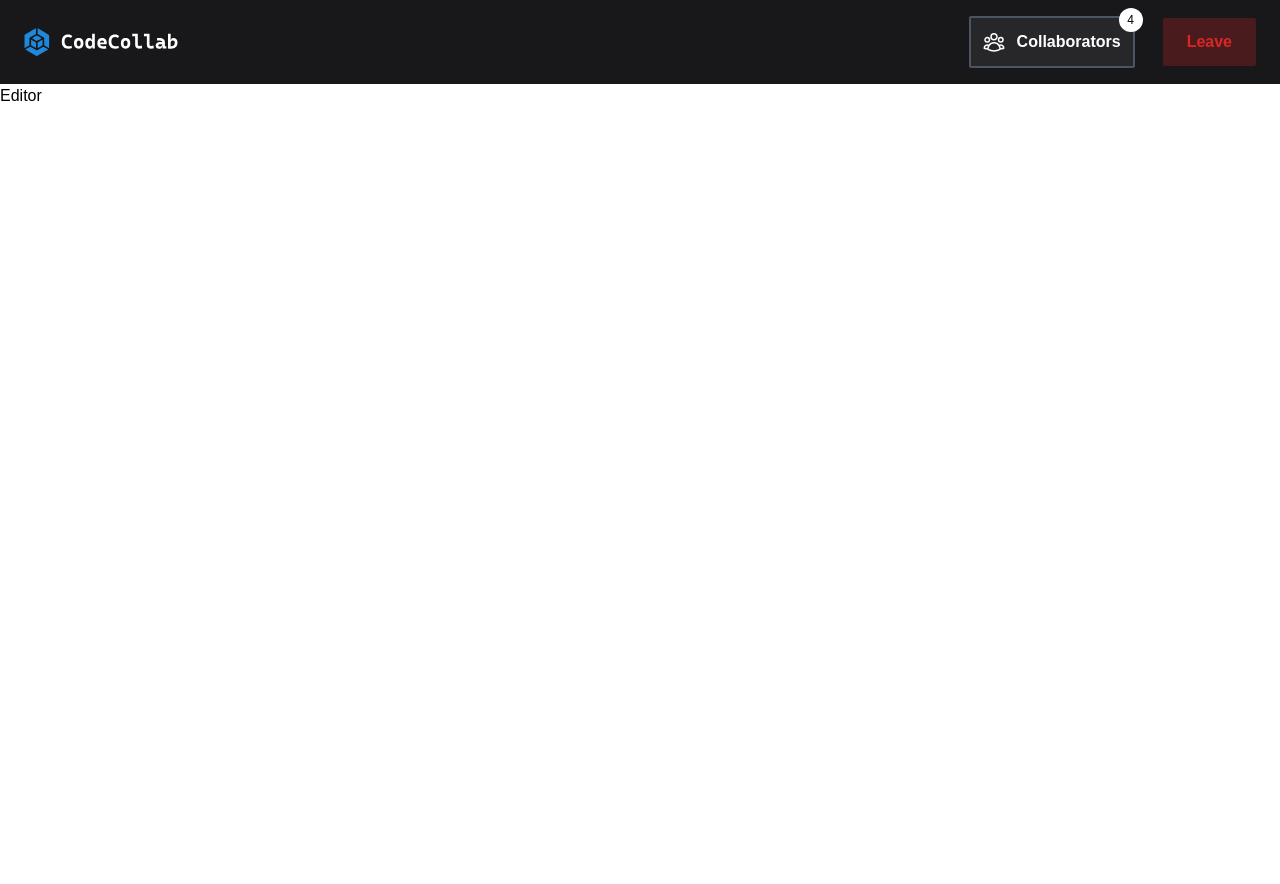
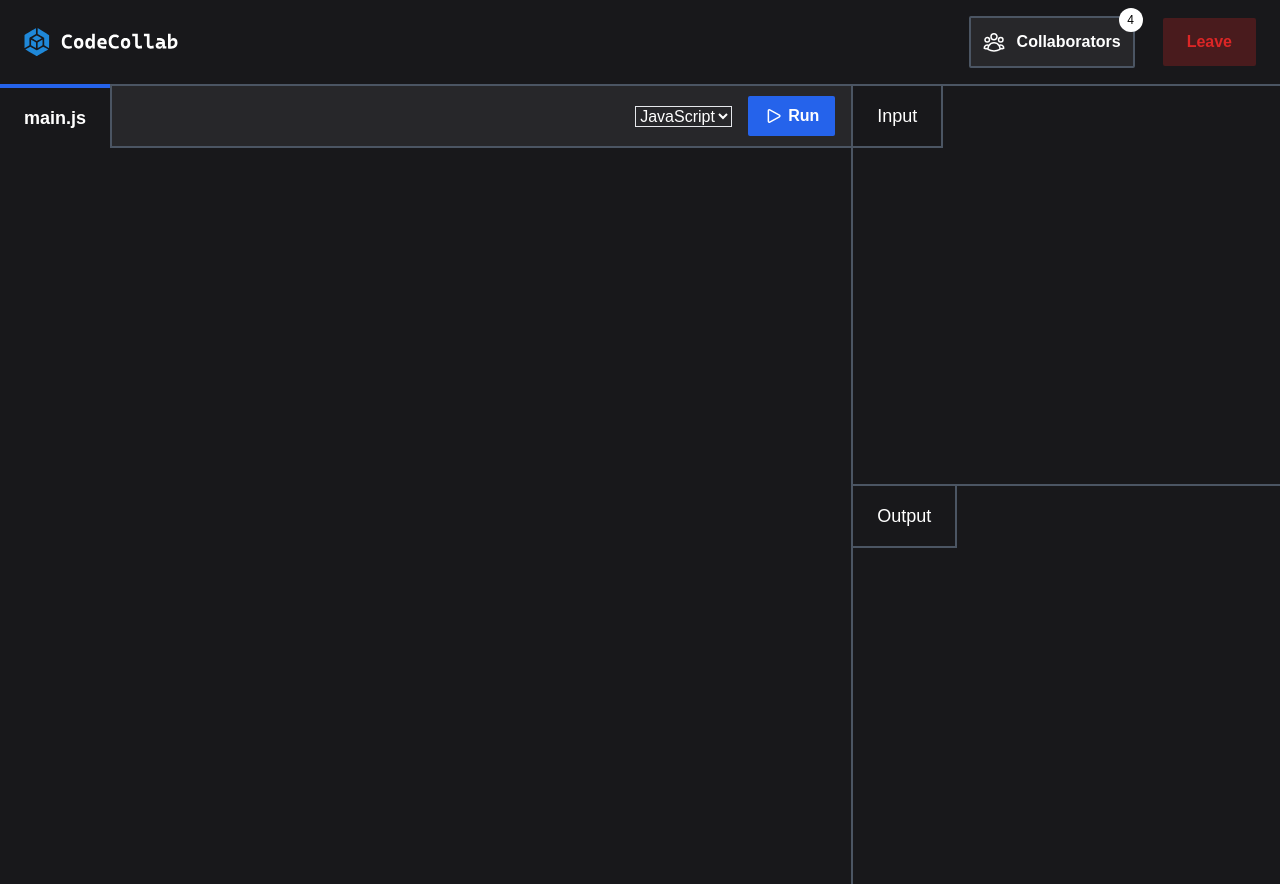
Before and after one commit to shaqeebakhtar/codecollab, a React (Create React App) app: page /editor/1 in a window 1280 px wide. Before the commit the page ends 800 px from the top, so only its background shows below. Built offline with nearby package versions, Linux system fonts and the light colour scheme.

Commit message:
add: editor page

```diff
--- a/src/App.tsx
+++ b/src/App.tsx
@@ -1,6 +1,6 @@
 import { Route, BrowserRouter as Router, Routes } from "react-router-dom";
-import Editor from "./components/Editor";
-import Home from "./components/Home";
+import Editor from "./pages/Editor";
+import Home from "./pages/Home";
 
 function App() {
   return (
--- a/src/components/Editor.tsx
+++ /dev/null
@@ -1,12 +0,0 @@
-import Header from "./Header/Header";
-
-const Editor = () => {
-  return (
-    <>
-      <Header />
-      <div>Editor</div>
-    </>
-  );
-};
-
-export default Editor;
--- a/src/components/Header/Header.tsx
+++ b/src/components/Header/Header.tsx
@@ -32,7 +32,7 @@ const Header = ({ isHome }: THeader) => {
 
   return (
     <header className="bg-zinc-900 text-white">
-      <div className="container mx-auto px-6 py-4">
+      <div className="mx-auto px-6 py-4">
         <div className="flex items-center justify-between">
           <div className="logo">
             <a href="/">
--- /dev/null
+++ b/src/pages/Editor.tsx
@@ -0,0 +1,71 @@
+import Header from "../components/Header/Header";
+
+const Editor = () => {
+  return (
+    <>
+      <Header />
+      <div className="grid grid-cols-3 text-white">
+        <div className="bg-zinc-900 col-start-1 col-end-3 h-screen border-r-2 border-gray-600">
+          <div className="flex items-center justify-between bg-zinc-800 h-16">
+            <div className="h-full pt-4 pb-4 pl-6 pr-6 font-bold border-t-4 border-blue-600 bg-zinc-900 text-lg">
+              main.js
+            </div>
+            <div className="flex items-center justify-end gap-4  border-t-2 border-b-2 border-l-2 border-gray-600 w-full h-full pr-4">
+              <select
+                name="language"
+                id="language"
+                className="bg-transparent border"
+              >
+                <option value="javascript">JavaScript</option>
+                <option value="python">Python</option>
+                <option value="c++">C++</option>
+              </select>
+              <button className="flex items-center justify-center gap-1 bg-blue-600 pt-2 pb-2 pl-4 pr-4  font-semibold rounded-sm hover:bg-blue-700 ease-in duration-75">
+                <svg
+                  xmlns="http://www.w3.org/2000/svg"
+                  width="20"
+                  height="20"
+                  fill="none"
+                >
+                  <path
+                    stroke="#fff"
+                    stroke-linecap="round"
+                    stroke-linejoin="round"
+                    stroke-width="1.5"
+                    d="M4.375 4.71a.938.938 0 0 1 1.39-.82l9.617 5.289a.938.938 0 0 1 0 1.643L5.764 16.11a.938.938 0 0 1-1.389-.822V4.711Z"
+                  />
+                </svg>
+                Run
+              </button>
+            </div>
+          </div>
+          <textarea
+            name="code"
+            id="code"
+            className="w-full h-[90vh] p-4 outline-none bg-transparent resize-none"
+          ></textarea>
+        </div>
+        <div className="grid grid-row-2 bg-zinc-900">
+          <div className="border-t-2 border-gray-600 h-16">
+            <div className="h-full w-max pt-4 pb-4 pl-6 pr-6 border-r-2 border-b-2 border-gray-600 text-lg">
+              Input
+            </div>
+            <textarea
+              name="input"
+              id="input"
+              className="w-full h-full p-4 outline-none bg-transparent resize-none"
+            ></textarea>
+          </div>
+          <div className="border-t-2 border-gray-600 h-16">
+            <div className="h-full w-max pt-4 pb-4 pl-6 pr-6 border-r-2 border-b-2 border-gray-600 text-lg">
+              Output
+            </div>
+            <div className="h-full w-full p-4"></div>
+          </div>
+        </div>
+      </div>
+    </>
+  );
+};
+
+export default Editor;
--- a/src/components/Home.tsx
+++ b/src/pages/Home.tsx
@@ -1,5 +1,5 @@
 import { useState } from "react";
-import Header from "./Header/Header";
+import Header from "../components/Header/Header";
 
 const Home = () => {
   const [roomId, setRoomId] = useState("");
@@ -18,7 +18,7 @@ const Home = () => {
             name="room-id"
             id="room-id"
             placeholder="Enter Room Id"
-            className="w-full p-2 rounded-sm border-2 border-gray-600 bg-zinc-800 outline-none focus:border-blue-600"
+            className="w-full p-3 rounded-sm border-2 border-gray-600 bg-zinc-800 outline-none focus:border-blue-600"
           />
           <input
             value={username}
@@ -27,14 +27,14 @@ const Home = () => {
             name="username"
             id="username"
             placeholder="Enter Name to be displayed"
-            className="w-full p-2 rounded-sm border-2 border-gray-600 bg-zinc-800 outline-none focus:border-blue-600 mt-4"
+            className="w-full p-3 rounded-sm border-2 border-gray-600 bg-zinc-800 outline-none focus:border-blue-600 mt-4"
           />
           <button className="w-full p-3 rounded-sm font-semibold bg-blue-600 hover:bg-blue-700 ease-in duration-75 mt-6">
             Join
           </button>
           <p className="text-sm text-right mt-4">
             Don't have a room id?{" "}
-            <span className="underline cursor-pointer font-bold">
+            <span className="underline cursor-pointer font-bold text-blue-600">
               Create Room
             </span>
           </p>
--- a/tailwind.config.js
+++ b/tailwind.config.js
@@ -3,7 +3,8 @@ module.exports = {
   content: ["./src/**/*.{js,jsx,ts,tsx}"],
   theme: {
     fontFamily: {
-      sans: ["Cascadia Code", "sans-serif"],
+      // sans: ["Cascadia Code", "sans-serif"],
+      sans: ["Satoshi", "sans-serif"],
     },
     extend: {},
   },
```
